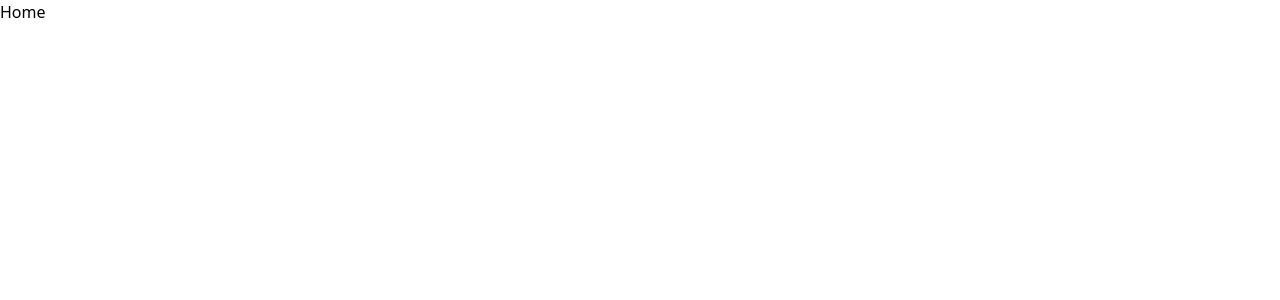
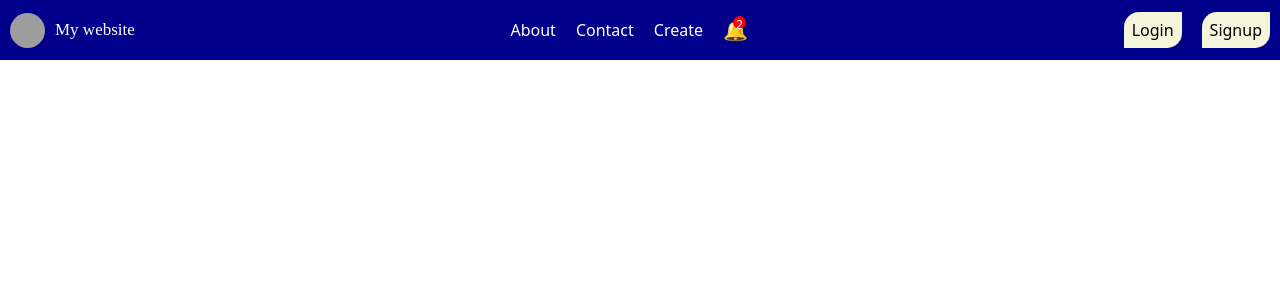
Before and after one commit to mohd-khalid-XR1/project, a React (Vite) app: page / in a window 1280 px wide. Shown: the top 300 px of the page. Built offline with nearby package versions, Linux system fonts and the light colour scheme; no server answers; grey boxes are pictures that could not be loaded.

Commit message:
firebase

```diff
--- a/package.json
+++ b/package.json
@@ -11,6 +11,7 @@
   },
   "dependencies": {
     "@tailwindcss/vite": "^4.1.12",
+    "firebase": "^12.2.1",
     "react": "^19.1.1",
     "react-dom": "^19.1.1",
     "react-icons": "^5.5.0",
--- a/src/App.jsx
+++ b/src/App.jsx
@@ -3,14 +3,25 @@ import { Routes, Route } from 'react-router-dom'
 import Signup from './pages/Signup'
 import Home from './pages/Home'
 import Login from './pages/Login'
+import Navbar from './components/Navbar'
+import Sidebar from './components/Sidebar'
 
 const App = () => {
+  // console.log();
   return (
-   <Routes>
-    <Route path='/' element={<Home/>}/>
-    <Route path='/login' element={<Login/>}/>
-    <Route path='/signup' element={<Signup/>}/>
-   </Routes>
+    <>
+      <Sidebar />
+      <Routes>
+
+        <Route element={<Navbar />}>
+          <Route path='/' element={<Home />} />
+        </Route>
+
+        <Route path='/login' element={<Login />} />
+        <Route path='/signup' element={<Signup />} />
+      </Routes>
+    </>
+
   )
 }
 
--- /dev/null
+++ b/src/components/Navbar.css
@@ -0,0 +1,85 @@
+  nav {
+            /* border: 2px solid red; */
+            background-color: darkblue;
+            display: flex;
+            flex-direction: row;
+            justify-content: space-between;
+            align-items: center;
+            padding: 0px 10px 0px 10px;
+            height: 60px;
+        }
+
+        .logo-container {
+            display: flex;
+            flex-direction: row;
+            align-items: center;
+            gap: 10px;
+        }
+
+        .logo-container img {
+            height: 35px;
+            width: 35px;
+            border-radius: 50%;
+        }
+
+        .logo-container h1 {
+            color: white;
+            font-size: 17px;
+            font-family: cursive;
+        }
+
+
+        .links {
+            display: flex;
+            flex-direction: row;
+            align-items: center;
+            gap: 20px;
+        }
+
+        .links a {
+            color: white;
+            text-decoration: none;
+        }
+
+        .links a:hover {
+            text-decoration: underline;
+        }
+
+        .bell {
+            font-size: 20px;
+            position: relative;
+            /* border: 2px solid white; */
+        }
+
+        .bell span {
+            display: inline-block;
+            text-align: center;
+            font-size: 12px;
+            height: 13px;
+            width: 13px;
+            background-color: red;
+            color: white;
+            border-radius: 50%;
+            position: absolute;
+            top: 1px;
+            right: 2px;
+        }
+
+        .nav-btn {
+            display: flex;
+            flex-direction: row;
+            gap: 20px;
+        }
+
+        .nav-btn button {
+            padding: 6px 8px;
+            border-radius: 15px 0px 15px 0px;
+            border: none;
+            cursor: pointer;
+            background-color: beige;
+        }
+
+        .nav-btn button:hover {
+            background-color: green;
+            color: white;
+        }
--- /dev/null
+++ b/src/components/Navbar.jsx
@@ -0,0 +1,40 @@
+import React, { useState } from 'react'
+import './Navbar.css'
+import { Link } from 'react-router-dom'
+import { IoMenu } from "react-icons/io5";
+
+const Navbar = () => {
+    const [authStatus, setAuthStatus] = useState(false)
+    return (
+        <header>
+            <nav>
+                <div className="logo-container">
+                    <img src="./activa h smart.jpg" alt="activa" />
+                    <h1>My website</h1>
+                </div>
+
+                <div className="links">
+                    <a href="">About</a>
+                    <a href="">Contact</a>
+                    <a href="">Create</a>
+                    <span className="bell">
+                        <span>2</span>
+                        🔔
+                    </span>
+                </div>
+
+                {authStatus ?
+                    <div className="nav-btn">
+                        <button><IoMenu /></button>
+                    </div> :
+                    <div className="nav-btn">
+                        <Link to={`/login`}> <button>Login</button></Link>
+                        <Link to={`/signup`}> <button>Signup</button></Link>
+                    </div>}
+
+            </nav>
+        </header>
+    )
+}
+
+export default Navbar
--- /dev/null
+++ b/src/components/Sidebar.css
@@ -0,0 +1,35 @@
+#sidebar {
+    height: 100dvh;
+    width: 20dvw;
+    background-color: rgb(52, 52, 255);
+    position: fixed;
+    top: 0px;
+    left: -20dvw;
+    opacity: 0.3;
+    display: flex;
+    flex-direction: column;
+    list-style-type: none;
+    align-items: flex-start;
+    gap: 20px;
+    transition-property: left, background-Color, opacity;
+    /* transition-property: all; */
+    transition-duration: 0.7s;
+    transition-timing-function: ease;
+    transition-delay: 0s;
+
+}
+
+#sidebar li {
+    font-size: 18px;
+    font-family: cursive;
+    color: whitesmoke;
+    width: 100%;
+    padding: 3px 10px;
+    border: 5px solid black;
+
+}
+
+#sidebar li:hover {
+    background-color: rgb(4, 4, 203);
+
+}
--- /dev/null
+++ b/src/components/Sidebar.jsx
@@ -0,0 +1,14 @@
+import React from 'react'
+import './Sidebar.css'
+const Sidebar = () => {
+    return (
+        <section id="sidebar">
+            <li>Home</li>
+            <li>Gallery</li>
+            <li>About</li>
+            <li>Logout</li>
+        </section>
+    )
+}
+
+export default Sidebar
--- /dev/null
+++ b/src/firebase/Configuration.js
@@ -0,0 +1,19 @@
+// Import the functions you need from the SDKs you need
+import { initializeApp } from "firebase/app";
+import { getAnalytics } from "firebase/analytics";
+import { getAuth } from "firebase/auth";
+
+const firebaseConfig = {
+  apiKey:import.meta.env.VITE_API_KEY ,
+  authDomain: import.meta.env.VITE_AUTH_DOMAIN,
+  projectId: import.meta.env.VITE_PROJECT_ID,
+  storageBucket: import.meta.env.VITE_STORAGE_BUCKET,
+  messagingSenderId:import.meta.env.VITE_MESSAGE_SENDER_ID  ,
+  appId:import.meta.env.VITE_APP_ID  ,
+  measurementId: import.meta.env.VITE_MEASUREMENT_ID ,
+};
+
+// Initialize Firebase
+const app = initializeApp(firebaseConfig);
+export const firebaseAuth = getAuth(app)
+const analytics = getAnalytics(app);
--- a/src/pages/Home.jsx
+++ b/src/pages/Home.jsx
@@ -2,7 +2,7 @@ import React from 'react'
 
 const Home = () => {
   return (
-    <div>Home</div>
+    <h1>fsdsd</h1>
   )
 }
 
--- a/src/pages/Signup.jsx
+++ b/src/pages/Signup.jsx
@@ -1,8 +1,61 @@
 import React from 'react'
+import { firebaseAuth } from '../firebase/Configuration'
+import { createUserWithEmailAndPassword, updateProfile } from 'firebase/auth'
+
 
 const Signup = () => {
+
+  const signup = async (e) => {
+    e.preventDefault()
+    const formData = new FormData(e.target)
+    const username = formData.get("username")
+    const email = formData.get("email")
+    const password = formData.get("password")
+    console.log(username);
+    console.log(email);
+    console.log(password);
+    try {
+      const userCredential = await createUserWithEmailAndPassword(
+        firebaseAuth,
+        email,
+        password,
+      )
+      const user = userCredential.user
+      await updateProfile(user,{
+        displayName : username
+      })
+
+      console.log(user);
+    } catch (error) {
+      console.log(error?.message)
+    }
+
+  }
+
   return (
-    <div>Signup</div>
+    <div id='login-page'>
+      <form onSubmit={signup}>
+        <img src="./images/nature.jpg" alt="" />
+        <h2>Signup</h2>
+        <div>
+          <label htmlFor="">Username</label>
+          <input type="text" name="username" id="" />
+        </div>
+        <div>
+          <label htmlFor="">Email</label>
+          <input type="email" name="email" id="" />
+        </div>
+        <div>
+          <div className="password-label">
+            <label htmlFor="">Password</label>
+            <span>Forgot Password ? </span>
+          </div>
+          <input type="password" name="password" id="" />
+        </div>
+        <button type="submit">Login</button>
+        <p>Not a Member ? <a href="">Signup</a></p>
+      </form>
+    </div>
   )
 }
 
```
Also changed, not shown: 2 other files (tests, documents, lock files or other folders).
